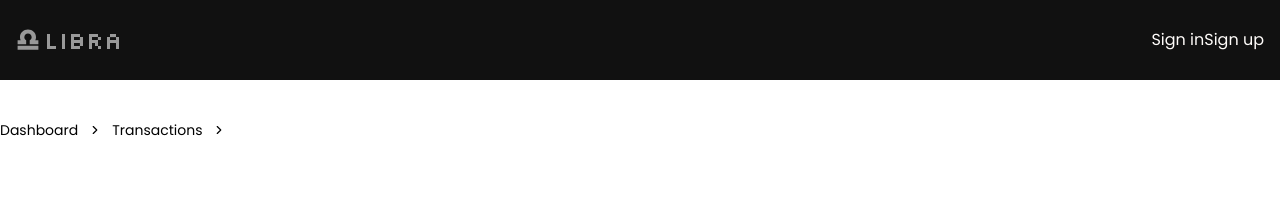
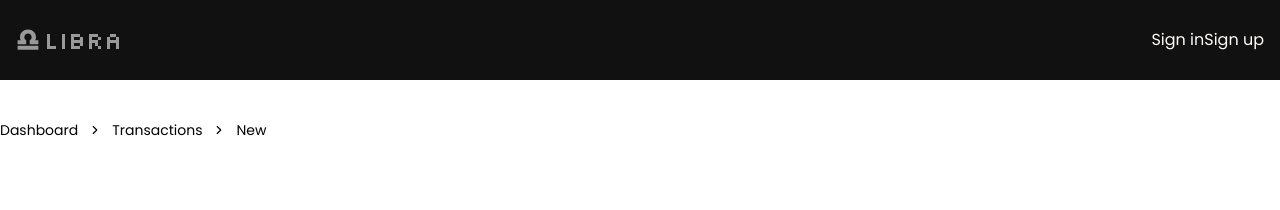
Before and after one commit to Nimira43/Libra, a Next.js app: page /dashboard/transactions/new in a window 1280 px wide. Shown: the top 210 px of the page. Built offline with nearby package versions, Linux system fonts and the light colour scheme; no server answers; a web font is replaced by a local one.

Commit message:
Breadcrumb links - 3

```diff
--- a/app/dashboard/transactions/new/page.tsx
+++ b/app/dashboard/transactions/new/page.tsx
@@ -22,6 +22,13 @@ export default function NewTransactionPage() {
             </BreadcrumbLink>
           </BreadcrumbItem>
           <BreadcrumbSeparator />
+          <BreadcrumbItem>
+            <BreadcrumbLink asChild>
+              <Link href='/dashboard/transactions/new'>
+                New
+              </Link>
+            </BreadcrumbLink>
+          </BreadcrumbItem>
         </BreadcrumbList>
       </Breadcrumb>
     </div>
```
